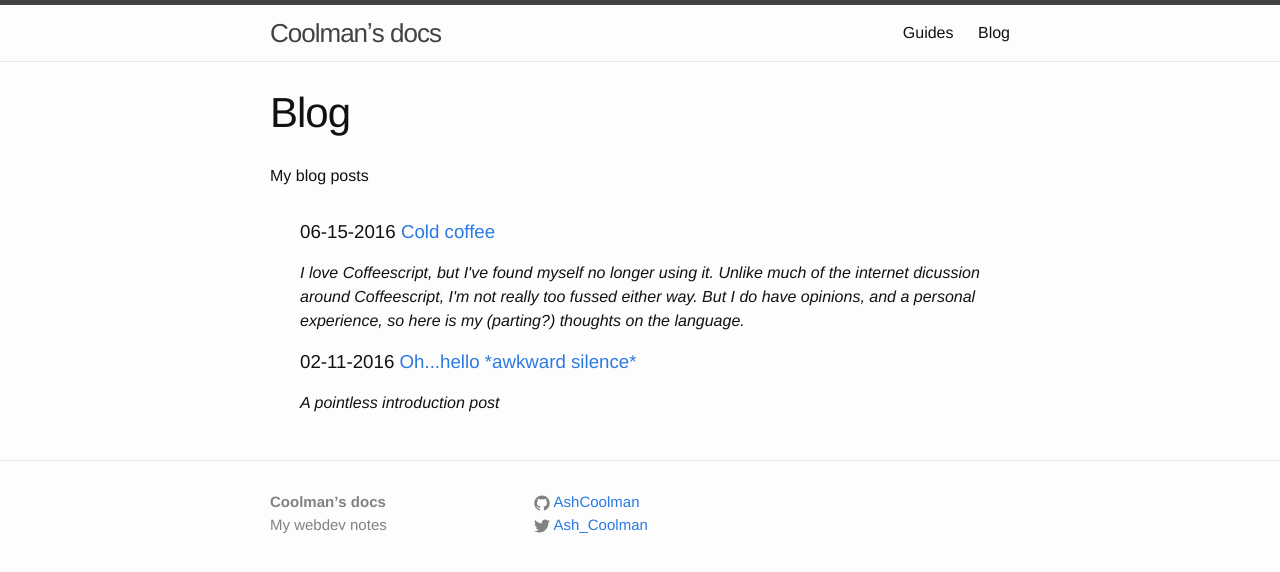
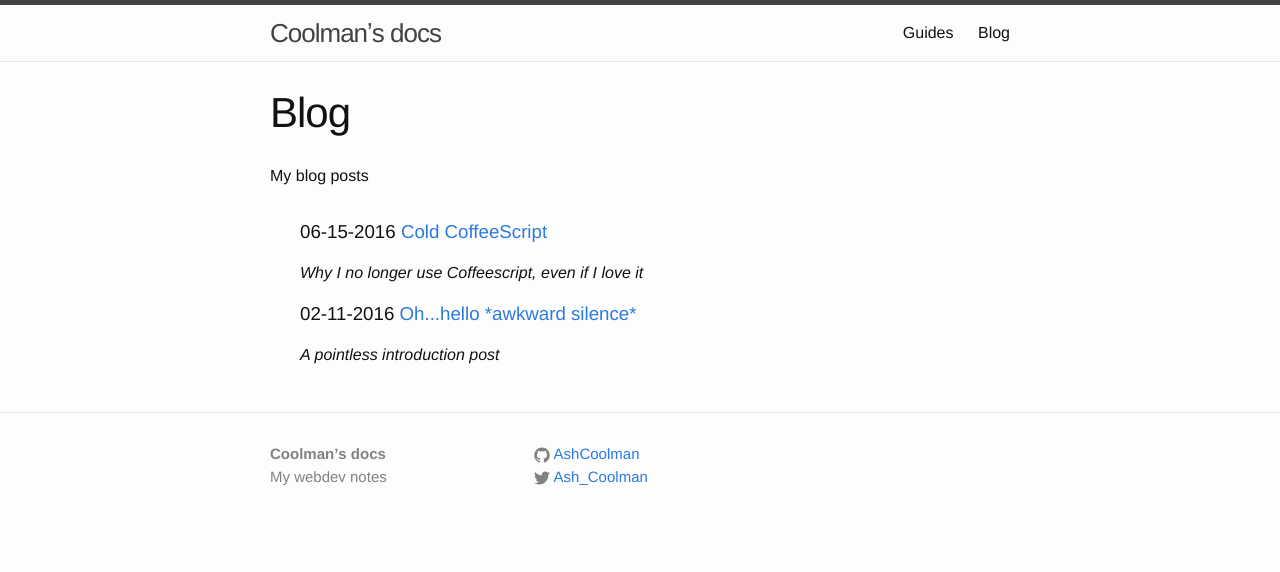
Before and after one commit to AshCoolman/docs, a Jekyll site: the page built from posts.md, in a window 1280 px wide. Shown: the top 572 px of the page. Built offline with Jekyll 4.4.1, drawn with Linux system fonts in a browser that asks for light colours.

Commit message:
update: update most meta

```diff
--- a/_posts/2016-06-15-cold-coffee.markdown
+++ b/_posts/2016-06-15-cold-coffee.markdown
@@ -1,7 +1,7 @@
 ---
 layout: post
-title:  "Cold coffee"
-description:  "I love Coffeescript, but I've found myself no longer using it. Unlike much of the internet dicussion around Coffeescript, I'm not really too fussed either way. But I do have opinions, and a personal experience, so here is my (parting?) thoughts on the language."
+title:  "Cold CoffeeScript"
+description:  "Why I no longer use Coffeescript, even if I love it"
 date:   2016-06-15 16:40:12
 categories: coffeescript
 ---
```
